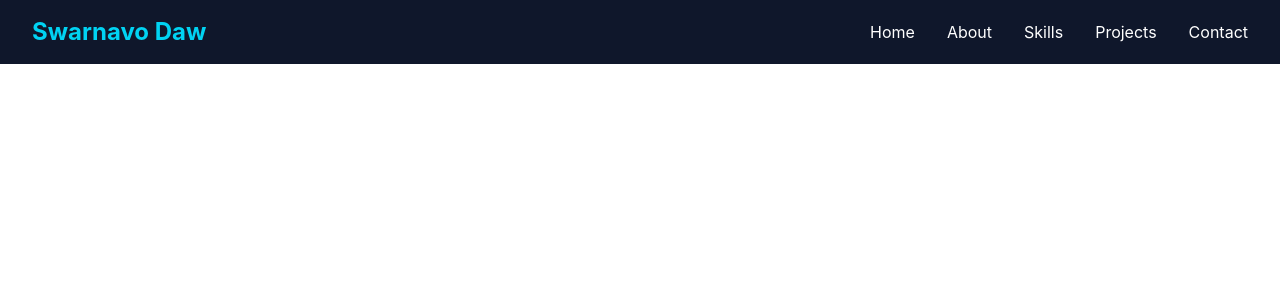
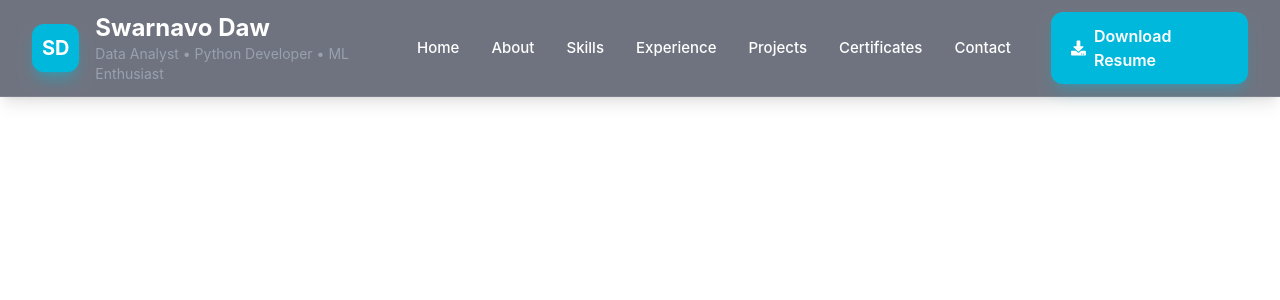
Before and after one commit to SWARNAVO-DAW/swarnavo-portfolio, a React (Vite) app: page / in a window 1280 px wide. Shown: the top 300 px of the page. Built offline with nearby package versions, Linux system fonts and the light colour scheme.

Commit message:
Add premium glassmorphism navbar

```diff
--- a/src/components/Navbar.jsx
+++ b/src/components/Navbar.jsx
@@ -1,18 +1,128 @@
+// function Navbar() {
+//   return (
+//     <nav className="bg-slate-900 text-white px-8 py-4">
+//       <div className="max-w-7xl mx-auto flex justify-between items-center">
+//         <h1 className="text-2xl font-bold text-cyan-400">
+//           Swarnavo Daw
+//         </h1>
+
+//         <ul className="flex gap-8">
+//           <li>Home</li>
+//           <li>About</li>
+//           <li>Skills</li>
+//           <li>Projects</li>
+//           <li>Contact</li>
+//         </ul>
+//       </div>
+//     </nav>
+//   );
+// }
+
+// export default Navbar;
+
+
+// import { useState } from "react";
+
+// function Navbar() {
+
+//   return (
+
+//     <nav>
+
+//       Navbar
+
+//     </nav>
+
+//   );
+
+// }
+
+// export default Navbar;
+
+import { FaDownload } from "react-icons/fa";
+
 function Navbar() {
   return (
-    <nav className="bg-slate-900 text-white px-8 py-4">
-      <div className="max-w-7xl mx-auto flex justify-between items-center">
-        <h1 className="text-2xl font-bold text-cyan-400">
-          Swarnavo Daw
-        </h1>
+    <nav className="fixed top-0 left-0 w-full z-50 backdrop-blur-xl bg-slate-900/60 border-b border-white/10 shadow-lg">
+      <div className="max-w-7xl mx-auto px-8 py-3">
 
-        <ul className="flex gap-8">
-          <li>Home</li>
-          <li>About</li>
-          <li>Skills</li>
-          <li>Projects</li>
-          <li>Contact</li>
-        </ul>
+        <div className="flex items-center justify-between">
+
+          {/* ================= Logo ================= */}
+
+          <div className="flex items-center gap-4">
+
+            <div className="w-12 h-12 rounded-xl bg-cyan-500 flex items-center justify-center text-white text-xl font-bold shadow-lg shadow-cyan-500/40">
+              SD
+            </div>
+
+            <div>
+
+              <h1 className="text-2xl font-bold text-white">
+                Swarnavo Daw
+              </h1>
+
+              <p className="text-sm text-gray-400">
+                Data Analyst • Python Developer • ML Enthusiast
+              </p>
+
+            </div>
+
+          </div>
+
+          {/* ================= Menu ================= */}
+
+          <div className="flex items-center gap-10">
+
+            <ul className="hidden md:flex gap-8 text-[15px] font-medium text-white">
+
+              <li className="cursor-pointer hover:text-cyan-400 transition-all duration-300 hover:-translate-y-1">
+                Home
+              </li>
+
+              <li className="cursor-pointer hover:text-cyan-400 transition-all duration-300 hover:-translate-y-1">
+                About
+              </li>
+
+              <li className="cursor-pointer hover:text-cyan-400 transition-all duration-300 hover:-translate-y-1">
+                Skills
+              </li>
+
+              <li className="cursor-pointer hover:text-cyan-400 transition-all duration-300 hover:-translate-y-1">
+                Experience
+              </li>
+
+              <li className="cursor-pointer hover:text-cyan-400 transition-all duration-300 hover:-translate-y-1">
+                Projects
+              </li>
+
+              <li className="cursor-pointer hover:text-cyan-400 transition-all duration-300 hover:-translate-y-1">
+                Certificates
+              </li>
+
+              <li className="cursor-pointer hover:text-cyan-400 transition-all duration-300 hover:-translate-y-1">
+                Contact
+              </li>
+
+            </ul>
+
+            {/* Resume Button */}
+
+            <a
+              href="/resume.pdf"
+              download
+              className="hidden md:flex items-center gap-2 bg-cyan-500 hover:bg-cyan-400 text-white px-5 py-3 rounded-xl font-semibold transition-all duration-300 shadow-lg shadow-cyan-500/30 hover:scale-105"
+            >
+              <FaDownload />
+
+              Download Resume
+
+            </a>
+
+          </div>
+
+        </div>
+
       </div>
     </nav>
   );
--- /dev/null
+++ b/src/data/portfolio.js
@@ -0,0 +1,14 @@
+const portfolio = {
+  name: "Swarnavo Daw",
+  title: "Aspiring Data Analyst & Scientist",
+  email: "swarnavodaw8@gmail.com",
+  phone: "+91 9830689574",
+
+  github: "https://github.com/SWARNAVO-DAW",
+
+  linkedin: "https://www.linkedin.com/in/swarnavo-dawn-420018247/",
+
+  resume: "/resume.pdf",
+};
+
+export default portfolio;
```
Also changed, not shown: src/App.jsx (+19 -0 lines).
